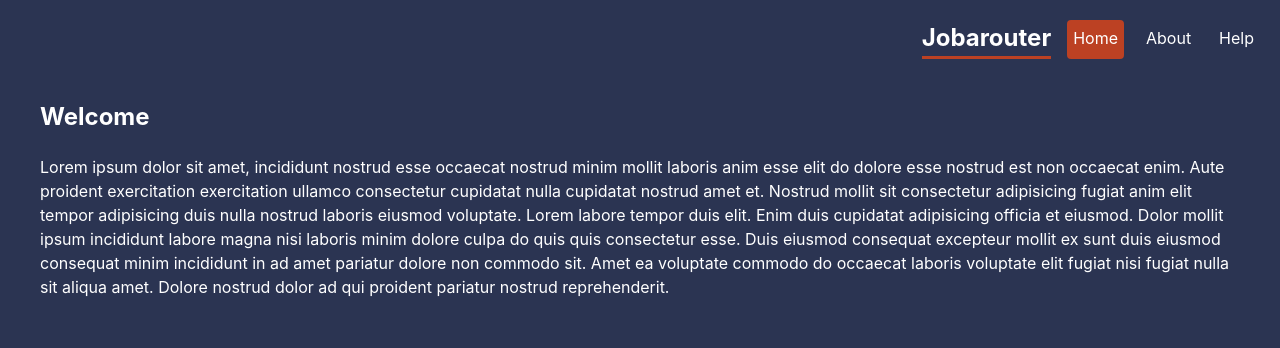
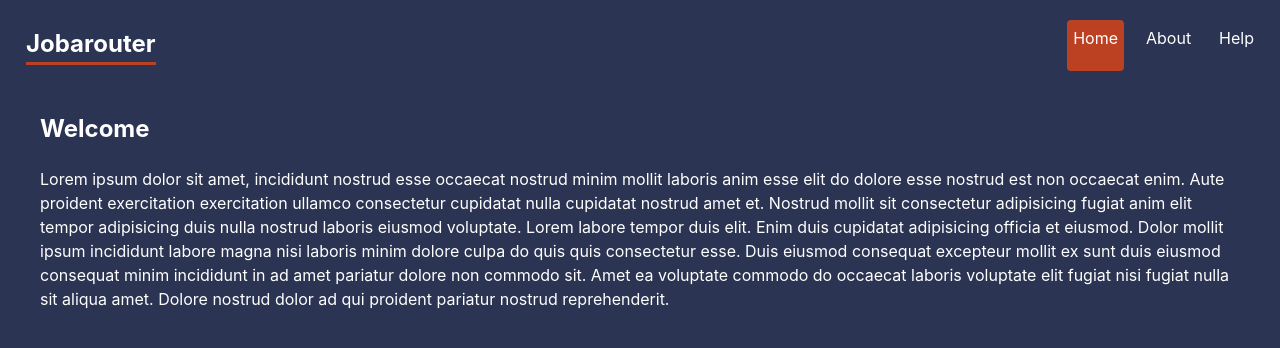
Before and after one commit to Mig-uel/react-router-demo, a React (Vite) app: page / in a window 1280 px wide. Shown: the top 348 px of the page. Built offline with nearby package versions, Linux system fonts and the light colour scheme.

Commit message:
Add Link component to header

```diff
--- a/src/App.jsx
+++ b/src/App.jsx
@@ -1,4 +1,4 @@
-import { Outlet, NavLink } from 'react-router-dom'
+import { Outlet, NavLink, Link } from 'react-router-dom'
 
 import './App.css'
 
@@ -7,7 +7,9 @@
     <>
       <header>
         <nav>
-          <h1>Jobarouter</h1>
+          <Link to='/'>
+            <h1>Jobarouter</h1>
+          </Link>
           <NavLink to='/'>Home</NavLink>
           <NavLink to='about'>About</NavLink>
           <NavLink to='help'>Help</NavLink>
```
